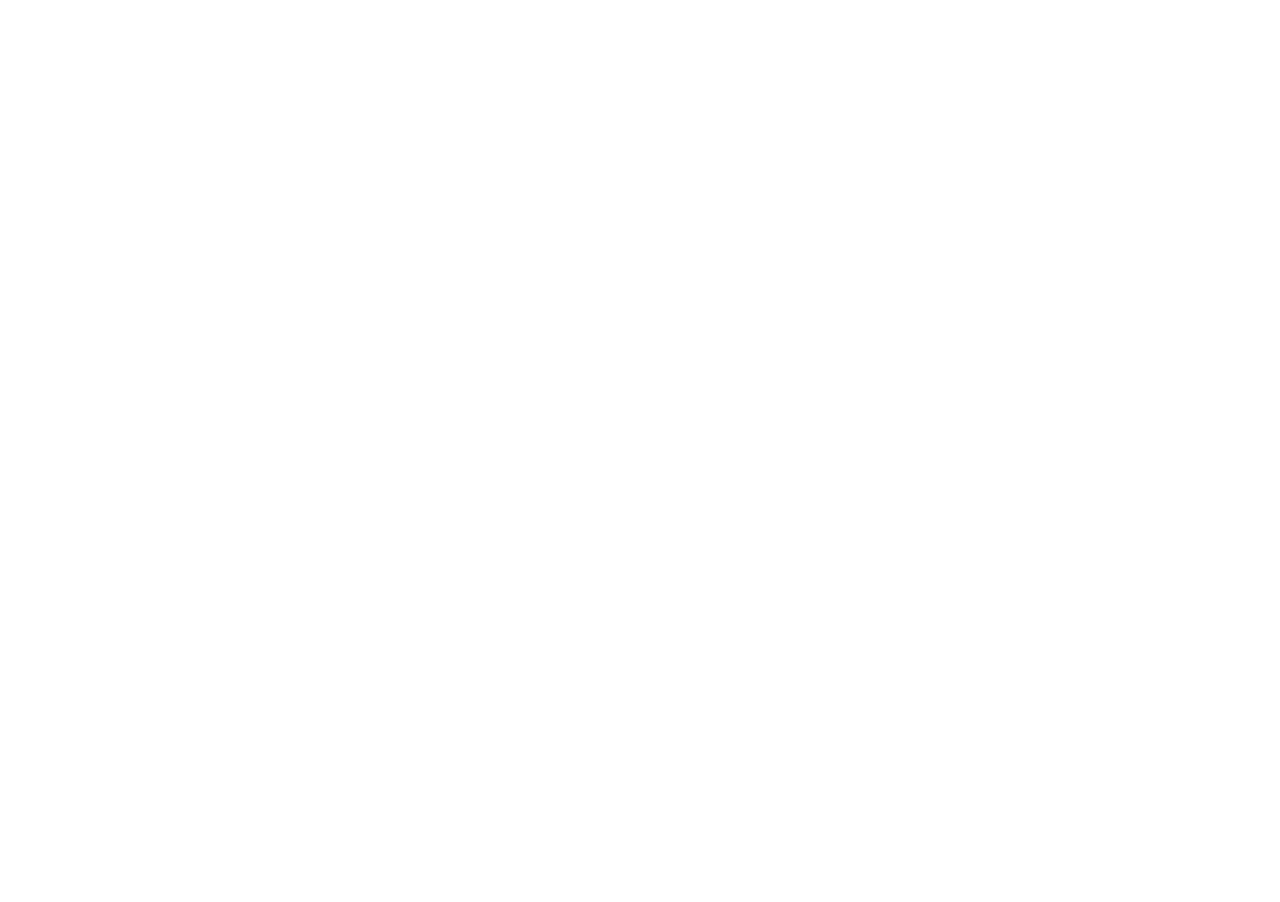
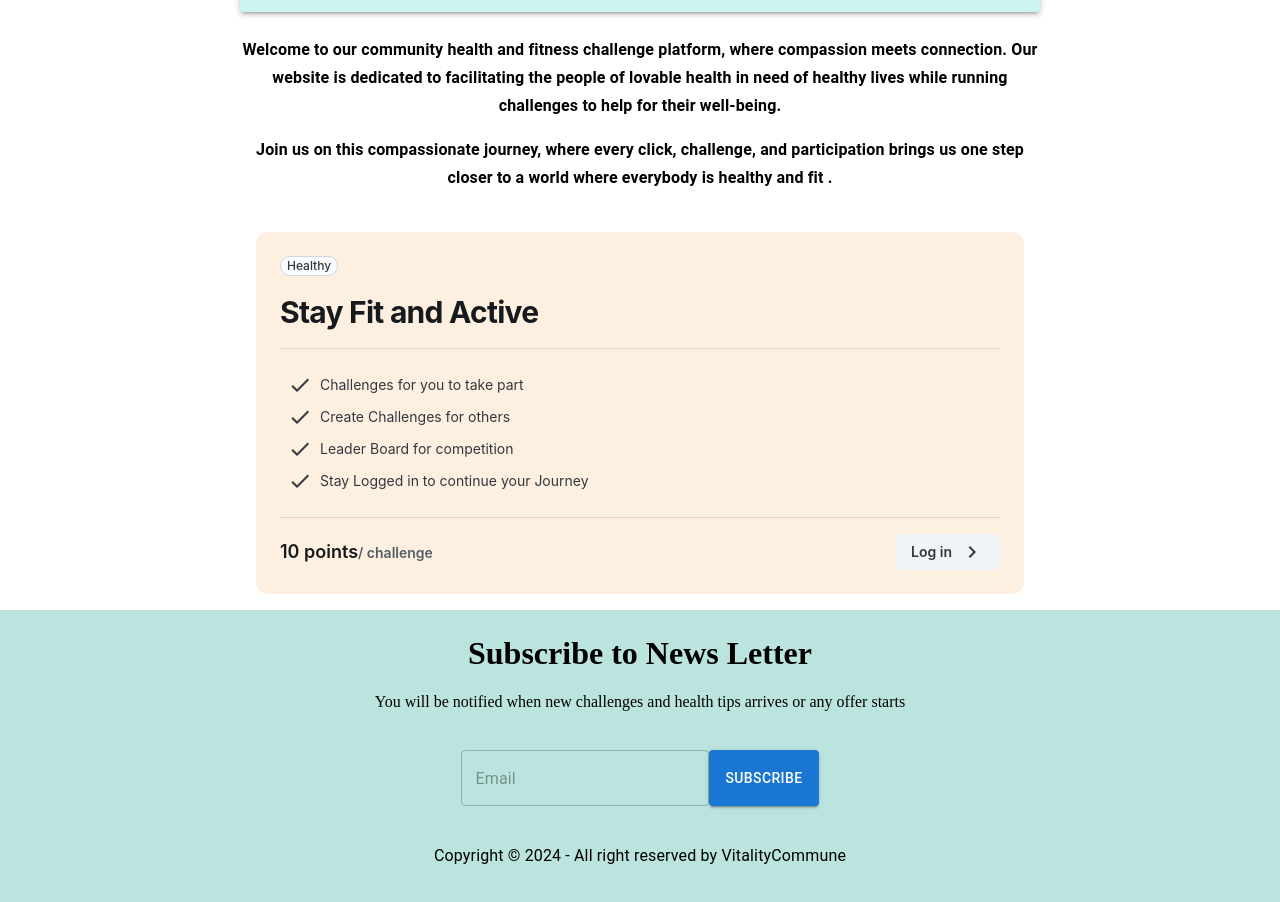
Before and after one commit to nayeem-muttakim/vitality-commune-client, a Next.js app: page / in a window 1280 px wide. Shown: the part 800-1702 px from the top of the page. Before the commit the page ends 800 px from the top, so only its background shows below. Built offline with nearby package versions, Linux system fonts and the light colour scheme; no server answers.

Commit message:
homepage modified

```diff
--- a/src/app/(withLayout)/challenges/page.jsx
+++ b/src/app/(withLayout)/challenges/page.jsx
@@ -1,6 +1,6 @@
 "use client";
 import useAxiosPublic from "@/components/shared/Hooks/useAxios/page";
-import { Button, Card, CardActions, CardContent } from "@mui/joy";
+import { Button, Card, CardActions, CardContent, Chip } from "@mui/joy";
 import { useQuery } from "@tanstack/react-query";
 import Image from "next/image";
 import { Box, Grid, Paper, Typography } from "@mui/material";
@@ -100,6 +100,7 @@
             <CardContent>
               <Typography level="title-lg">{challenge?.title}</Typography>
               <Typography level="body-sm">{challenge?.description}</Typography>
+              <Chip >10 Points</Chip>
             </CardContent>
             <CardActions buttonFlex="120px">
               <Link href={`/challenges/${challenge?._id}`}>
--- a/src/app/page.jsx
+++ b/src/app/page.jsx
@@ -3,13 +3,17 @@
 import banner from "@/assets/Title Page.jpg";
 import Navbar from "@/components/shared/Navbar/Navbar";
 import Footer from "@/components/shared/Footer/Footer";
+import CallToAction from "@/components/CallToAction/CallToAction";
+import NewsLetter from "@/components/NewsLetter/NewsLetter";
+import AboutUs from "@/components/AboutUs/AboutUs";
 const HomePage = () => {
-
   return (
     <div>
       <Navbar />
       <Image className={styles.image} src={banner} alt="banner" />
-      <div title="about us"></div>
+      <AboutUs />
+      <CallToAction />
+      <NewsLetter />
       <Footer />
     </div>
   );
--- a/src/app/page.module.css
+++ b/src/app/page.module.css
@@ -16,5 +16,6 @@
 @media screen and (min-width: 1100px) {
   .image {
     height: 78vh;
+    width: 99vw;
   }
 }
--- /dev/null
+++ b/src/components/AboutUs/AboutUs.jsx
@@ -0,0 +1,51 @@
+import { Box, Grid, Paper, Typography } from "@mui/material";
+
+const AboutUs = () => {
+  return (
+    <Box px={1} maxWidth={800} mx={"auto"} my={5}>
+      <Paper
+        square={false}
+        sx={{
+          px: 1,
+          py: 2,
+          mb: 3,
+          mx: "auto",
+          backgroundColor: "#cbf3f0",
+          textAlign: "center",
+        }}
+        elevation={3}
+      >
+        <Typography variant="h4">About Us</Typography>
+      </Paper>
+      <Grid>
+        <Typography
+          variant="subtitle1"
+          textAlign={"center"}
+          fontWeight={600}
+          mt={2}
+          maxWidth={800}
+          mx={"auto"}
+        >
+          Welcome to our community health and fitness challenge platform, where compassion
+          meets connection. Our website is dedicated to facilitating the
+          people of lovable health in need of healthy lives while  running
+          challenges to help for their well-being.
+        </Typography>
+
+        <Typography
+        variant="subtitle1"
+          textAlign={"center"}
+          fontWeight={600}
+          my={2}
+          maxWidth={800}
+          mx={"auto"}>
+          Join us on this compassionate journey, where every click, challenge, and
+          participation brings us one step closer to a world where everybody is healthy
+          and fit .
+        </Typography>
+      </Grid>
+    </Box>
+  );
+};
+
+export default AboutUs;
--- /dev/null
+++ b/src/components/CallToAction/CallToAction.jsx
@@ -0,0 +1,83 @@
+"use client";
+import Box from "@mui/joy/Box";
+import Button from "@mui/joy/Button";
+import Card from "@mui/joy/Card";
+import CardActions from "@mui/joy/CardActions";
+import Chip from "@mui/joy/Chip";
+import Divider from "@mui/joy/Divider";
+import List from "@mui/joy/List";
+import ListItem from "@mui/joy/ListItem";
+import ListItemDecorator from "@mui/joy/ListItemDecorator";
+import Typography from "@mui/joy/Typography";
+import Check from "@mui/icons-material/Check";
+import KeyboardArrowRight from "@mui/icons-material/KeyboardArrowRight";
+import Link from "next/link";
+import useAuth from "../shared/Hooks/useAuth/page";
+
+export default function CallToAction() {
+  const auth = useAuth();
+  return (
+    <Box
+      sx={{
+        maxWidth: "60%",
+        mx: "auto",
+        my: 2,
+      }}
+    >
+      <Card size="lg" variant="soft" color="warning">
+        <Chip size="sm" variant="outlined" color="neutral">
+          Healthy
+        </Chip>
+        <Typography level="h2">Stay Fit and Active</Typography>
+        <Divider inset="none" />
+        <List size="sm">
+          <ListItem>
+            <ListItemDecorator>
+              <Check />
+            </ListItemDecorator>
+            Challenges for you to take part
+          </ListItem>
+          <ListItem>
+            <ListItemDecorator>
+              <Check />
+            </ListItemDecorator>
+            Create Challenges for others
+          </ListItem>
+          <ListItem>
+            <ListItemDecorator>
+              <Check />
+            </ListItemDecorator>
+            Leader Board for competition
+          </ListItem>
+          <ListItem>
+            <ListItemDecorator>
+              <Check />
+            </ListItemDecorator>
+            Stay Logged in to continue your Journey
+          </ListItem>
+        </List>
+        <Divider inset="none" />
+        <CardActions>
+          <Typography level="title-lg" sx={{ mr: "auto" }}>
+            10 points
+            <Typography fontSize="sm" textColor="text.tertiary">
+              / challenge
+            </Typography>
+          </Typography>
+          {!auth?.user && (
+            <Link href={"/SignIn"}>
+              {" "}
+              <Button
+                variant="soft"
+                color="neutral"
+                endDecorator={<KeyboardArrowRight />}
+              >
+                Log in
+              </Button>
+            </Link>
+          )}
+        </CardActions>
+      </Card>
+    </Box>
+  );
+}
--- /dev/null
+++ b/src/components/NewsLetter/NewsLetter.jsx
@@ -0,0 +1,47 @@
+"use client";
+import { Box, Button, TextField } from "@mui/material";
+import toast from "react-hot-toast";
+
+const NewsLetter = () => {
+  const handleSubscribe = (e) => {
+    e.preventDefault();
+    if(e.target.email.value){
+        toast.success("Subscribed")
+    }
+  };
+  return (
+    <Box
+      display={"grid"}
+      alignItems={"center"}
+      justifyContent={"center"}
+      textAlign={"center"}
+      gap={2}
+      height={200}
+      bgcolor={"#bce4de"}
+    >
+      <Box className=" text-center space-y-8">
+        <h1 className=" text-3xl font-semibold">Subscribe to News Letter</h1>
+        <p className="text-xl font-medium">
+          You will be notified when new challenges and health tips arrives or
+          any offer starts
+        </p>
+      </Box>
+      <form
+        onSubmit={handleSubscribe}
+        style={{ display: "flex", justifyContent: "center" }}
+      >
+        <TextField
+          variant="outlined"
+          placeholder="Email"
+          required
+          name="email"
+        />
+        <Button type="submit" variant="contained">
+          Subscribe
+        </Button>
+      </form>
+    </Box>
+  );
+};
+
+export default NewsLetter;
```
Also changed, not shown: src/app/(withLayout)/help/page.jsx (+5 -6 lines), src/app/(withLayout)/leader-board/page.jsx (+23 -47 lines).
